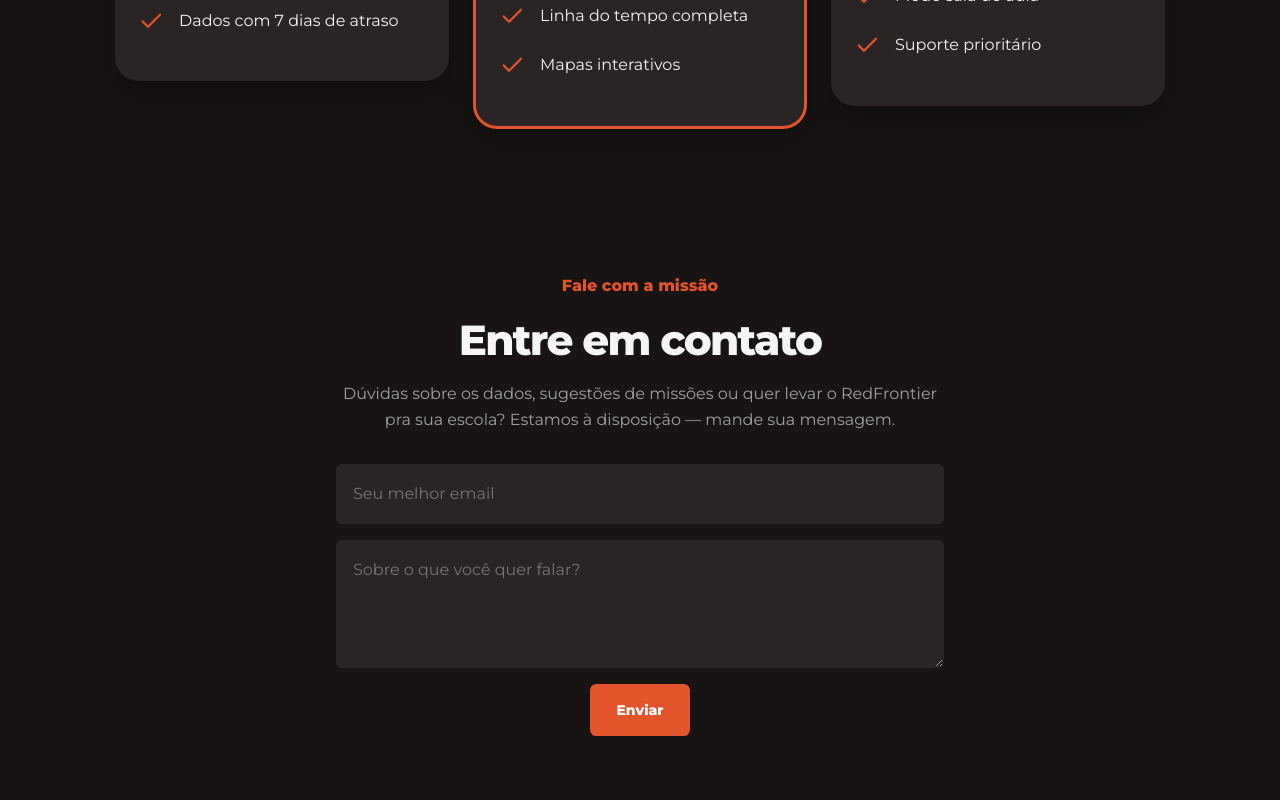
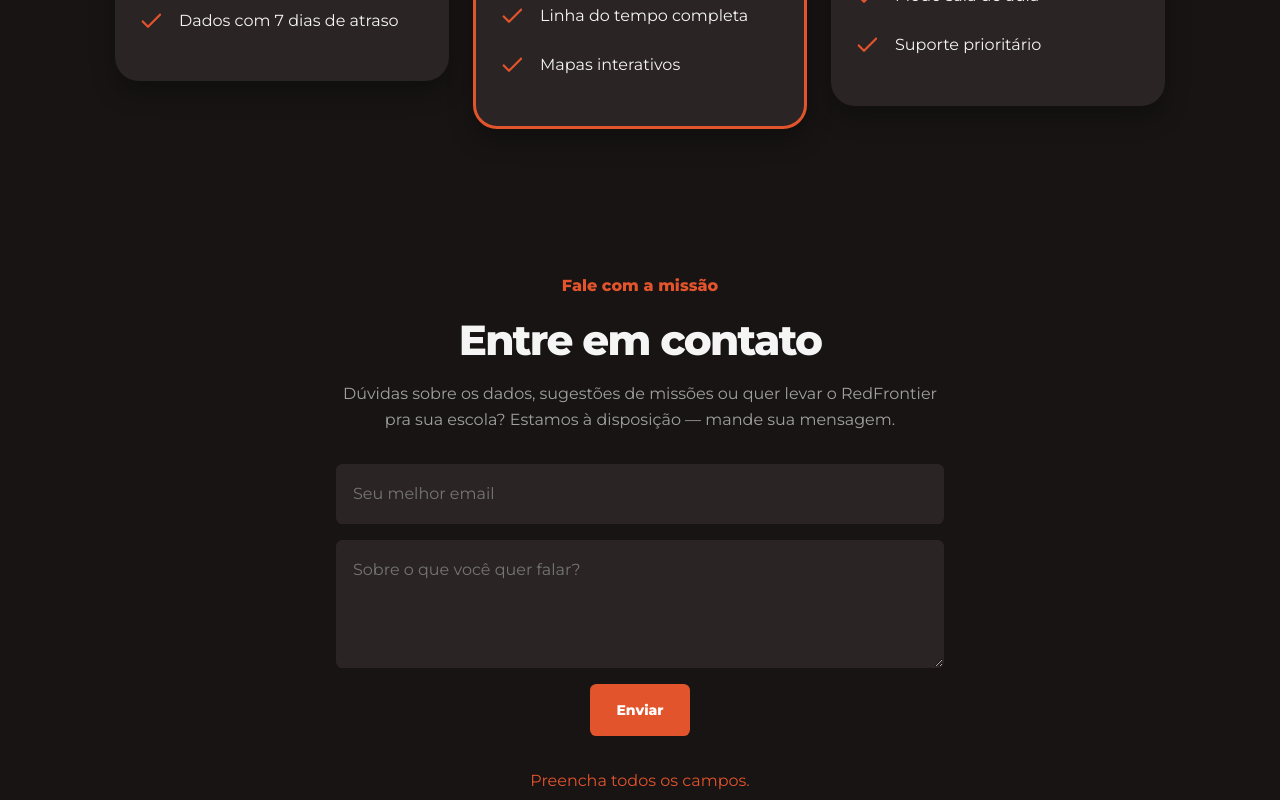
Before and after one commit to AntonioCarlos-Dev/RedFrontier, a React (Vite) app: page / in a window 1280 px wide. Both pictures are taken after a click on the button "Enviar". Shown: the part 3168-3968 px from the top of the page. Built offline with nearby package versions, Linux system fonts and the light colour scheme; no server answers.

Commit message:
Ajustes no componente de contato

```diff
--- a/src/components/Contact.tsx
+++ b/src/components/Contact.tsx
@@ -4,20 +4,33 @@ import "../styles/contact.css";
 export default function Contact() {
     const [email, setEmail] = useState("");
     const [message, setMessage] = useState("");
+    const [statusText, setStatusText] = useState("");
 
     async function sendContactEmail() {
+        if (!email || !message) {
+            setStatusText("Preencha todos os campos.");
+            return;
+        }
+
+        setStatusText("Enviando...");
+
+        try {
             const response = await fetch("/api/send-email", {
                 method: "POST",
                 headers: { "Content-Type": "application/json" },
-            body: JSON.stringify({
-                email,
-                message
-            }),
+                body: JSON.stringify({ email, message }),
             });
 
             if (!response.ok) {
                 const body = await response.json().catch(() => ({}));
                 throw new Error(body.error ?? "Erro ao enviar mensagem.");
+            }
+
+            setStatusText("Mensagem enviada com sucesso! 🚀");
+            setEmail("");
+            setMessage("");
+        } catch (error: any) {
+            setStatusText(error.message);
         }
     }
 
@@ -52,7 +65,13 @@ export default function Contact() {
                         Enviar
                     </button>
                 </span>
+
+                {statusText && (
+                    <p style={{ textAlign: "center", color: "var(--primary-color)", marginTop: "1rem" }}>
+                        {statusText}
+                    </p>
+                )}
             </div>
         </section>
-    )
+    );
 }
```
Lines whose indentation alone changed are shown as unchanged.
